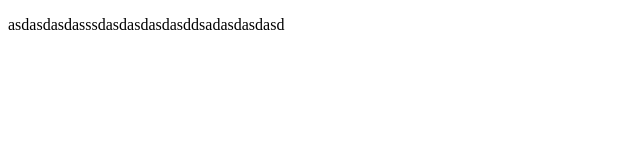
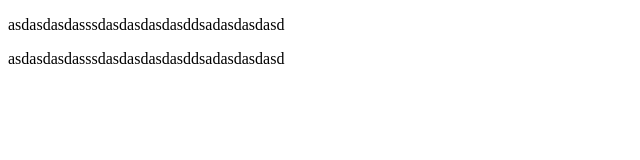
Before and after one commit to PrisakaruM/Test, a plain HTML site: page index.html in a window 1280 px wide. Shown: the whole page, without its empty margins (0-640 px from the left). Drawn offline with Linux system fonts and the light colour scheme.

Commit message:
test commit

```diff
--- a/index.html
+++ b/index.html
@@ -8,5 +8,6 @@
 </head>
 <body>
     <p>asdasdasdasssdasdasdasdasddsadasdasdasd</p>
+    <p>asdasdasdasssdasdasdasdasddsadasdasdasd</p>
 </body>
 </html>
```
